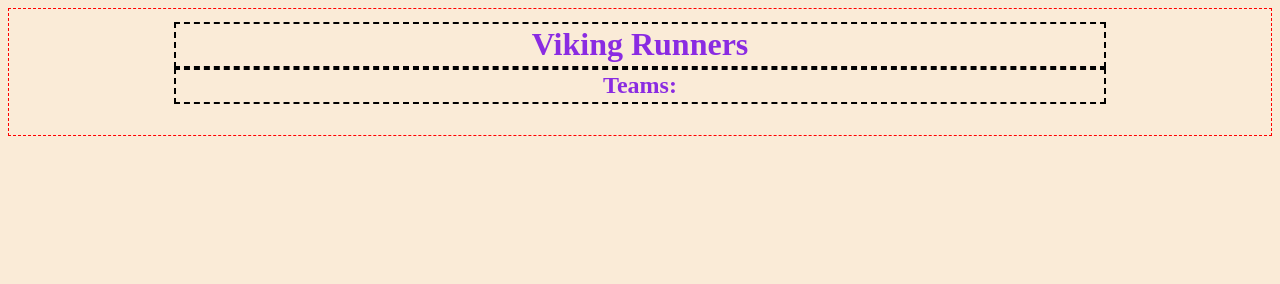
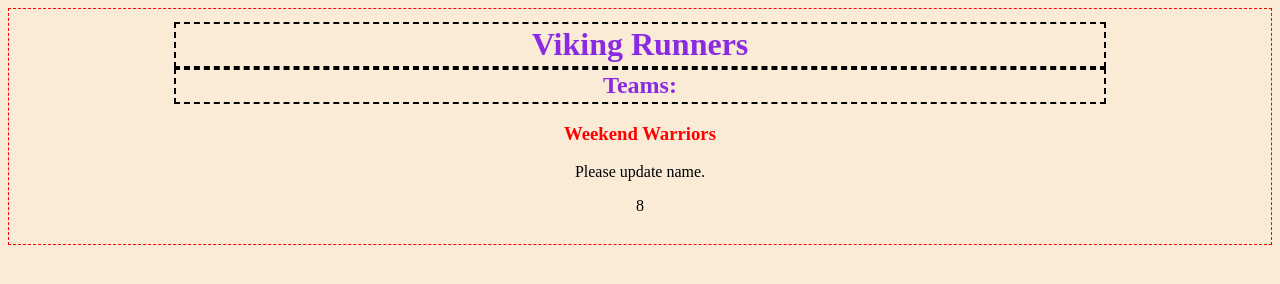
Before and after one commit to K1ngHandy/Viking-Runners, a plain HTML site: page index.html in a window 1280 px wide. Drawn offline with Linux system fonts and the light colour scheme.

Commit message:
error correction

```diff
--- a/index.html
+++ b/index.html
@@ -13,7 +13,7 @@
     </div>
     <div id="content">
       <h2 class="header-text">Teams:</h2>
-      <h3 id="teamName"></h4>
+      <h3 id="teamName"></h3>
       <p id="name"></p>
       <p id="teamRunnerCount"></p>
     </div>
@@ -51,37 +51,50 @@
 
       // let isTeamRunnerCountSufficient = (averageMileTimeInMinutes < 7 && teamCount >= 6) || (averageMileTimeInMinutes >= 7 && teamCount >= 12) // the averageMileTimeInMinutes is under 7 and the team has at least 6 runners, so this evaluates to true
 
+      // let teamCount = 8;
+      // let averageMileTimeInMinutes = 10;
+
+      // if (teamCount < 8) {
+      //   console.log("Not a full team");
+      // } else {
+      // }
+
+      // Advanced logical expressions
       let teamCount = 8;
       let averageMileTimeInMinutes = 10;
 
-      if (teamCount < 8) {
-        console.log("Not a full team");
+      if (averageMileTimeInMinutes < 7) {
+        if (teamCount < 6) {
+          console.log("Inform the team that they are not a full team.");
+        } else {
+          console.log("This is a full team. Move onto the next step");
+        }
       } else {
+        if (teamCount < 12) {
+          console.log("Inform the team that they are not a full team");
+        } else {
+          console.log("This is a full team. Move onto the next step.");
+        }
       }
 
       let name = "";
-      name = "Runner";
       if (!name) {
         document.getElementById("name").innerHTML = "Please update name.";
       } else {
-        document.getElementById("name").innerHTML = `Name: ' + name;
+        document.getElementById("name").innerHTML = "Name: " + name;
       }
 
-      let isTeamRunnerCountSufficient =
-        (averageMileTimeInMinutes < 7 && teamCount >= 6) ||
-        (averageMileTimeInMinutes >= 7 && teamCount >= 12); // the averageMileTimeInMinutes is over 7, but the team has fewer than 12 runners, so this evaluates to false
+      let oldestAge = 17; // junior division team
+      let youngestAge = 16;
+      let teamDivision;
 
-        let oldestAge = 17 // junior division team
-        let youngestAge = 16
-        let teamDivision
-
-        if (oldestAge < 18) {
-          teamDivision = 'junior'
-        } else if (youngestAge < 40) {
-          teamDivision = 'open'
-        } else {
-          teamDivision = 'master'
-        }
+      if (oldestAge < 18) {
+        teamDivision = "junior";
+      } else if (youngestAge < 40) {
+        teamDivision = "open";
+      } else {
+        teamDivision = "master";
+      }
 
       // !true // evaluates to false
       // !false // evaluates to true
```
